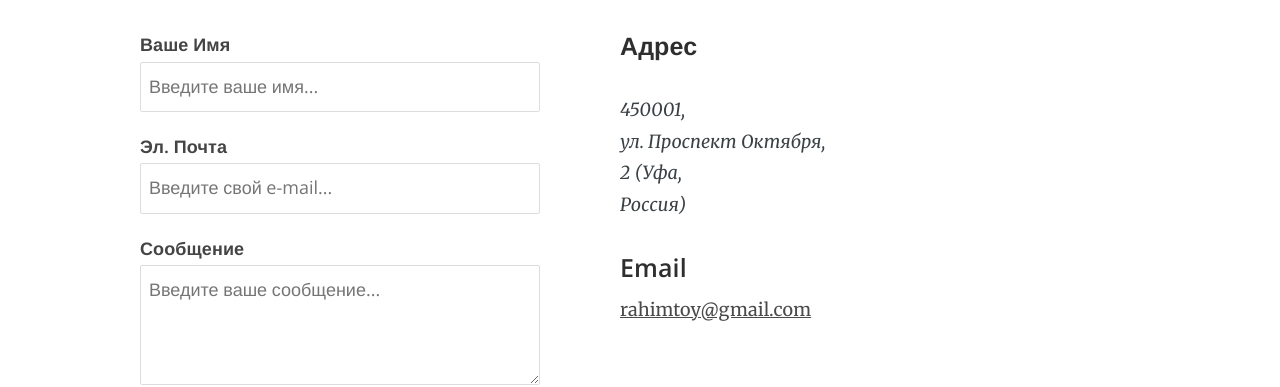
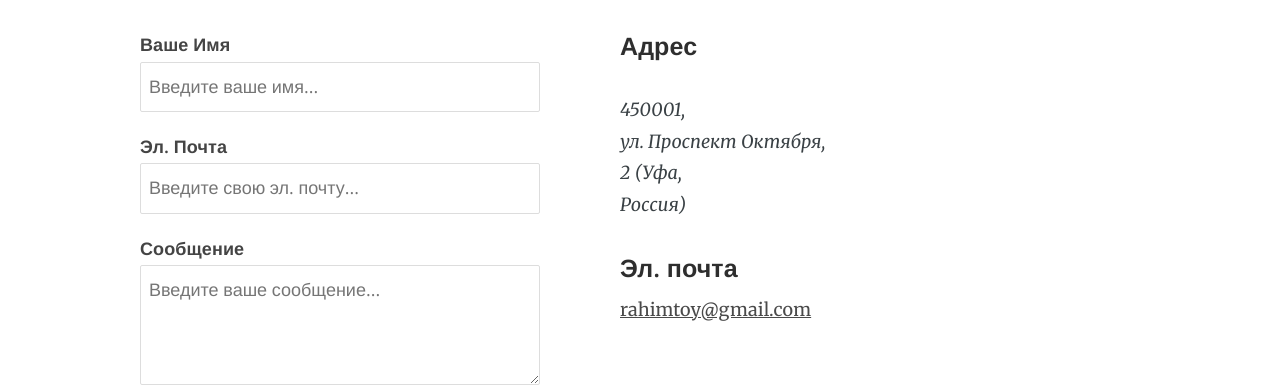
Before and after one commit to RakhimyanTim/enblabs.github.io, a Jekyll site: the page built from pages/contact.html, in a window 1280 px wide. Shown: the part 702-1089 px from the top of the page. Built offline with Jekyll 4.4.1, drawn with Linux system fonts in a browser that asks for light colours; nearby versions of some CDN libraries.

Commit message:
Update contact.html

```diff
--- a/pages/contact.html
+++ b/pages/contact.html
@@ -18,7 +18,7 @@ permalink: /contact/
 			<input type="text" name="name" id="name" placeholder="Введите ваше имя...">
 
 			<label for="email">Эл. Почта</label>
-			<input type="email" name="email" id="email" placeholder="Введите свой e-mail..." required>
+			<input type="email" name="email" id="email" placeholder="Введите свою эл. почту..." required>
 
 			<label for="message">Сообщение</label>
 			<textarea name="message" id="message" placeholder="Введите ваше сообщение..."></textarea>
@@ -30,7 +30,7 @@ permalink: /contact/
 			<h4>Адрес</h4>
 			<p><address>{{ site.company.address | replace: ', ',',<br>' }}</address></p>
 
-			<h4>Email</h4>
+			<h4>Эл. почта</h4>
 			<p><a href="mailto:rahimtoy@gmail.com">rahimtoy@gmail.com</a></p>
 		</div>
 	</div>
```
